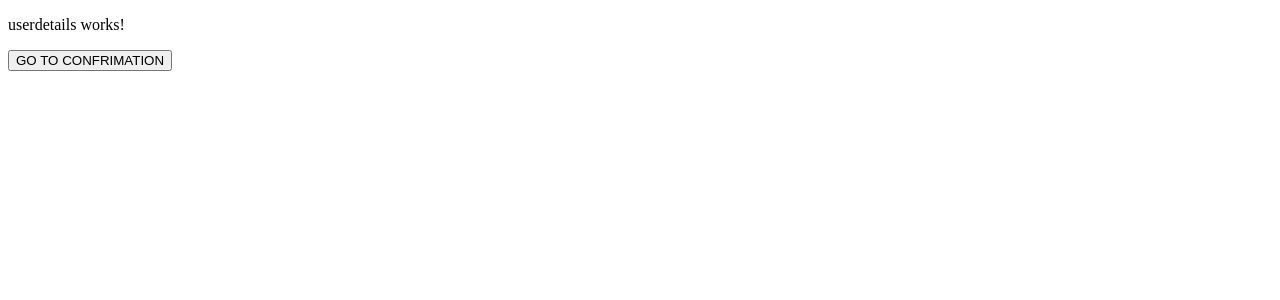
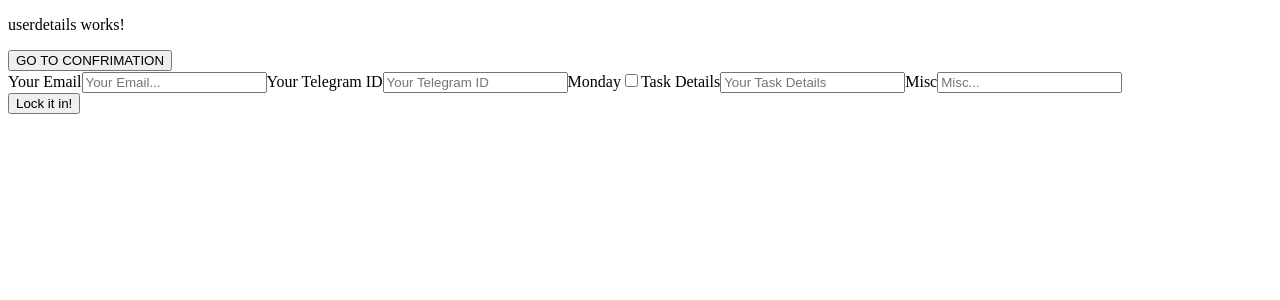
Before and after one commit to jonahng/vttp5_project_client, an Angular app: page /userdetails in a window 1280 px wide. Shown: the top 300 px of the page. Built offline with nearby package versions, Linux system fonts and the light colour scheme.

Commit message:
added form fields for userdetails

```diff
--- a/src/app/components/userdetails.component.html
+++ b/src/app/components/userdetails.component.html
@@ -1,2 +1,27 @@
 <p>userdetails works!</p>
 <button (click)="nextPage()">GO TO CONFRIMATION</button>
+
+<form [formGroup]="form">
+
+    <label for="email">Your Email</label>
+    <input type = "text" id="email" placeholder="Your Email..." formControlName="email" >
+
+    <label for="telegram_id">Your Telegram ID</label>
+    <input type = "text" id="telegram_id" placeholder="Your Telegram ID" formControlName="telegram_id" >
+
+    <label for="mon">Monday</label>
+    <input type="checkbox" id="mon" formControlName="mon">
+
+    <label for="task_detail">Task Details</label>
+    <input type = "text" id="task_detail" placeholder="Your Task Details" formControlName="task_detail" >
+    <!-- USE VALUE ATTRIBUTE?? -->
+
+    <label for="task_detail">Misc</label>
+    <input type = "text" id="misc" placeholder="Misc..." formControlName="misc" >
+
+    <div>
+        <button type="submit" (click)="submitForm()">Lock it in!</button>
+    </div>
+
+
+</form>
--- a/src/app/components/userdetails.component.ts
+++ b/src/app/components/userdetails.component.ts
@@ -40,6 +40,10 @@ export class UserdetailsComponent implements OnInit{
     this.router.navigate(['/confirm']);
   }
 
+  submitForm(){
+
+  }
+
 
 
 
```
